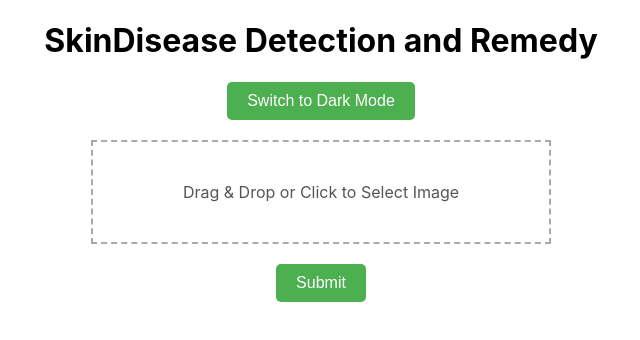
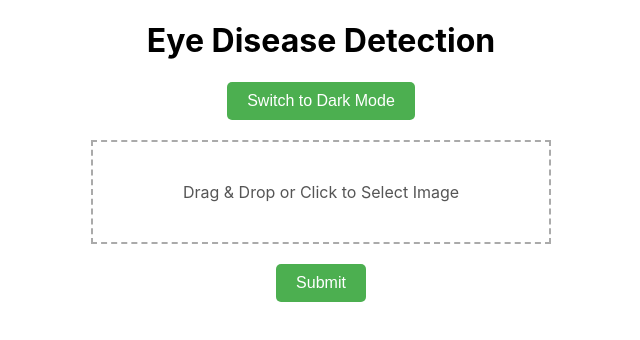
Before and after one commit to BSSMeghana/eye-master, a React (Create React App) app in the folder frontend/: page / in a window 1280 px wide. Shown: the top 340 px of the page, without its empty margins (319-959 px from the left). Built offline with nearby package versions, Linux system fonts and the light colour scheme.

Commit message:
aUpdate App.js

```diff
--- a/frontend/src/App.js
+++ b/frontend/src/App.js
@@ -76,7 +76,7 @@ function App() {
 
     return (
         <div className={`App ${darkMode ? 'dark-mode' : ''}`}>
-            <h1>SkinDisease Detection and Remedy</h1>
+            <h1>Eye Disease Detection</h1>
             <button onClick={toggleDarkMode}>
                 {darkMode ? 'Switch to Light Mode' : 'Switch to Dark Mode'}
             </button>
```
